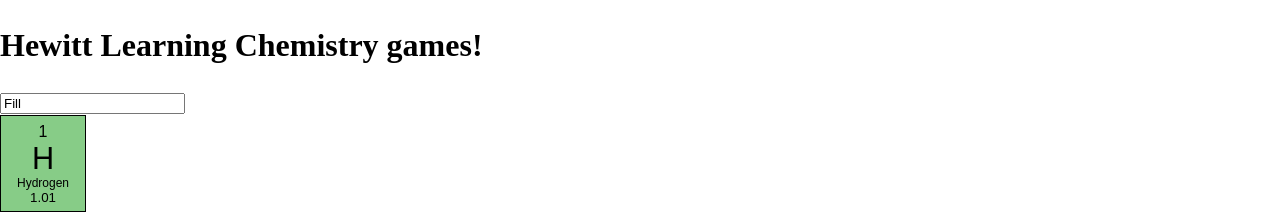
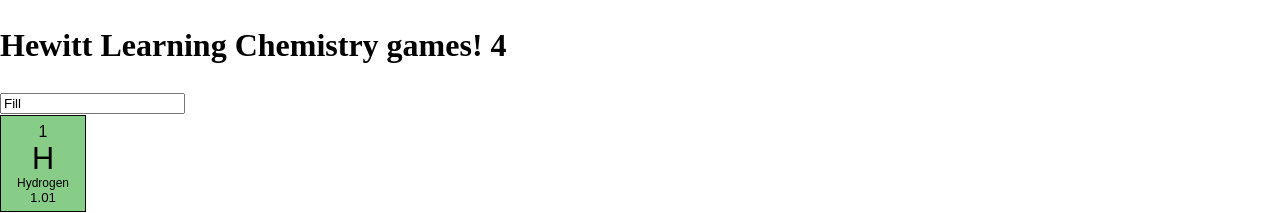
Before and after one commit to Hewitt-Learning/Hewitt-Chemistry-Games-Compound-Decoder, a Preact app: page / in a window 1280 px wide. Shown: the top 213 px of the page. Built offline with nearby package versions, Linux system fonts and the light colour scheme.

Commit message:
Added a count-up stopwatch on the page.

```diff
--- a/src/app.tsx
+++ b/src/app.tsx
@@ -1,10 +1,21 @@
-import { useState } from "preact/hooks";
+import { useEffect, useState } from "preact/hooks";
 import { PeriodicTable } from "./components/periodic-table";
 
 export function App() {
+  const [startTime, setStartTime] = useState(0);
+  const [currTime, setCurrTime] = useState(0);
+  useEffect(() => {
+    setStartTime(new Date().getTime());
+    setInterval(() => {
+      setCurrTime(new Date().getTime());
+    }, 1000);
+  }, []);
   return (
     <>
-      <h1>Hewitt Learning Chemistry games!</h1>
+      <h1>
+        Hewitt Learning Chemistry games!{" "}
+        {Math.round((currTime - startTime) / 1000)}
+      </h1>
       <PeriodicTable />
     </>
   );
```
